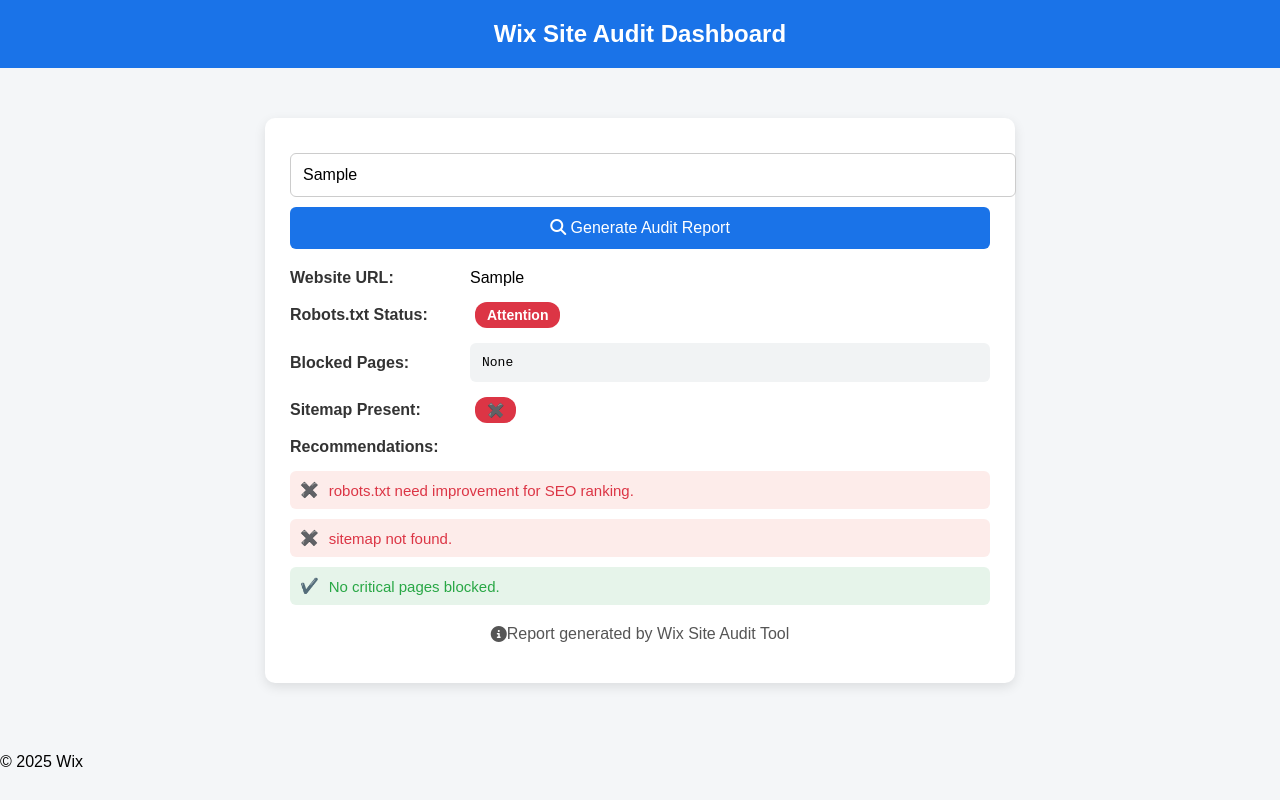
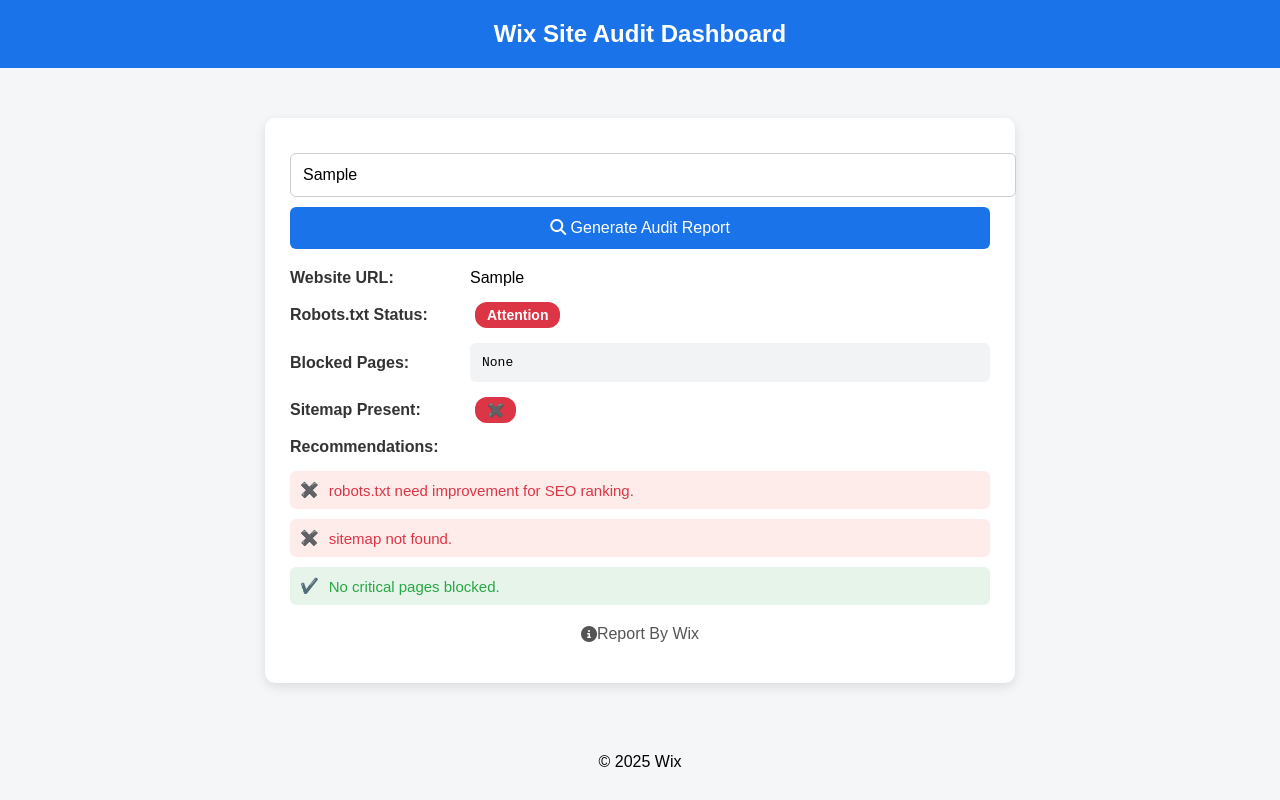
Before and after one commit to wixempiresolutions-create/Audit, a plain HTML site: page index.html in a window 1280 px wide. Both pictures are taken after typing "Sample" into the empty fields and a click on the button "Generate Audit Report". Drawn offline with Linux system fonts and the light colour scheme; no server answers.

Commit message:
Update index.html

```diff
--- a/index.html
+++ b/index.html
@@ -59,13 +59,13 @@
       <div id="recommendations"></div>
 
       <div class="section" style="justify-content:center; margin-top:20px; color:#555;">
-        <i class="fas fa-info-circle"></i> Report generated by Wix Site Audit Tool
+        <i class="fas fa-info-circle"></i> Report By Wix
       </div>
     </div>
   </div>
 </div>
 
-<footer>© 2025 Wix</footer>
+<footer style="text-align:center;">© 2025 Wix</footer>
 
 <script>
 async function generateReport() {
```
